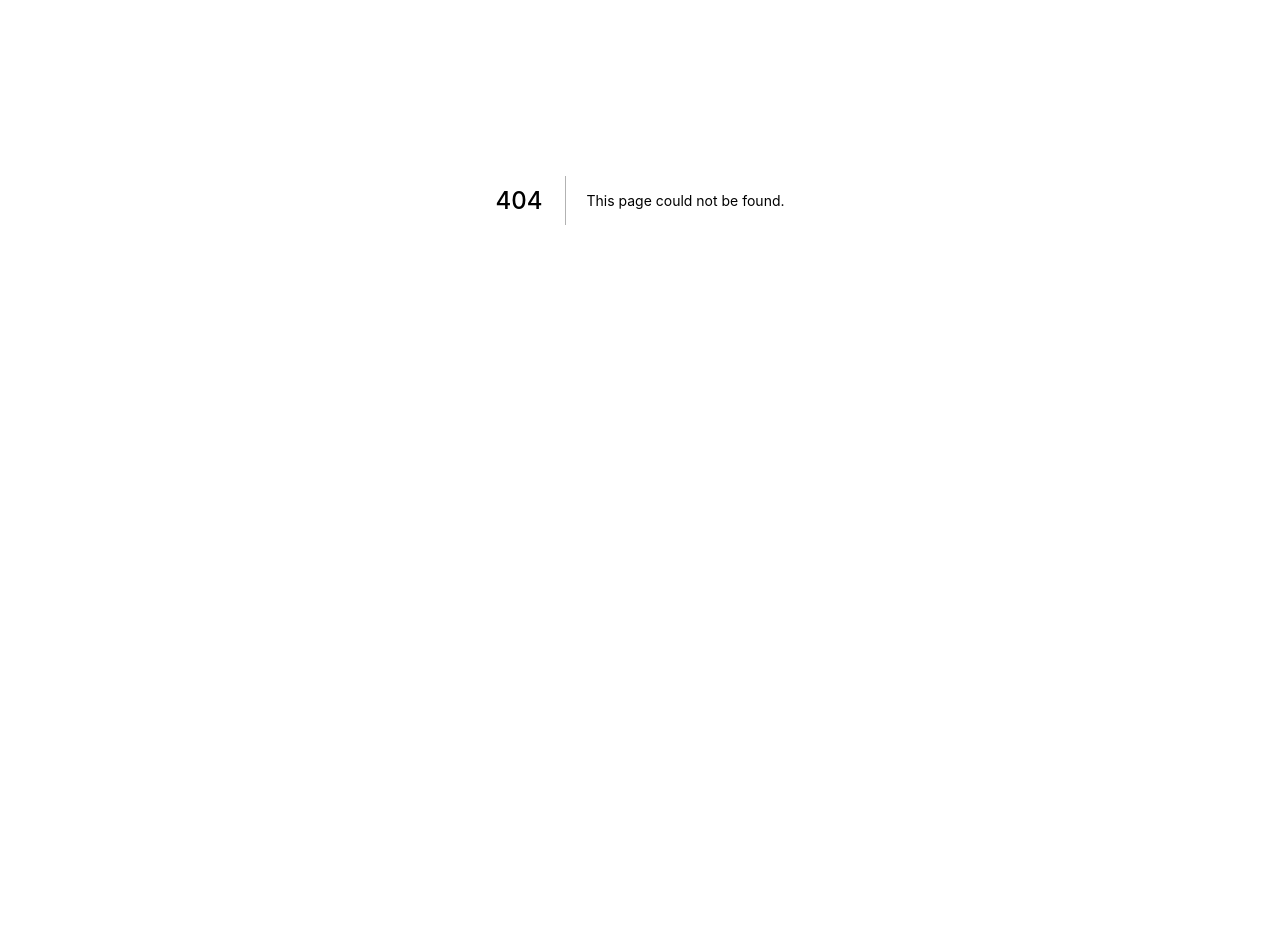
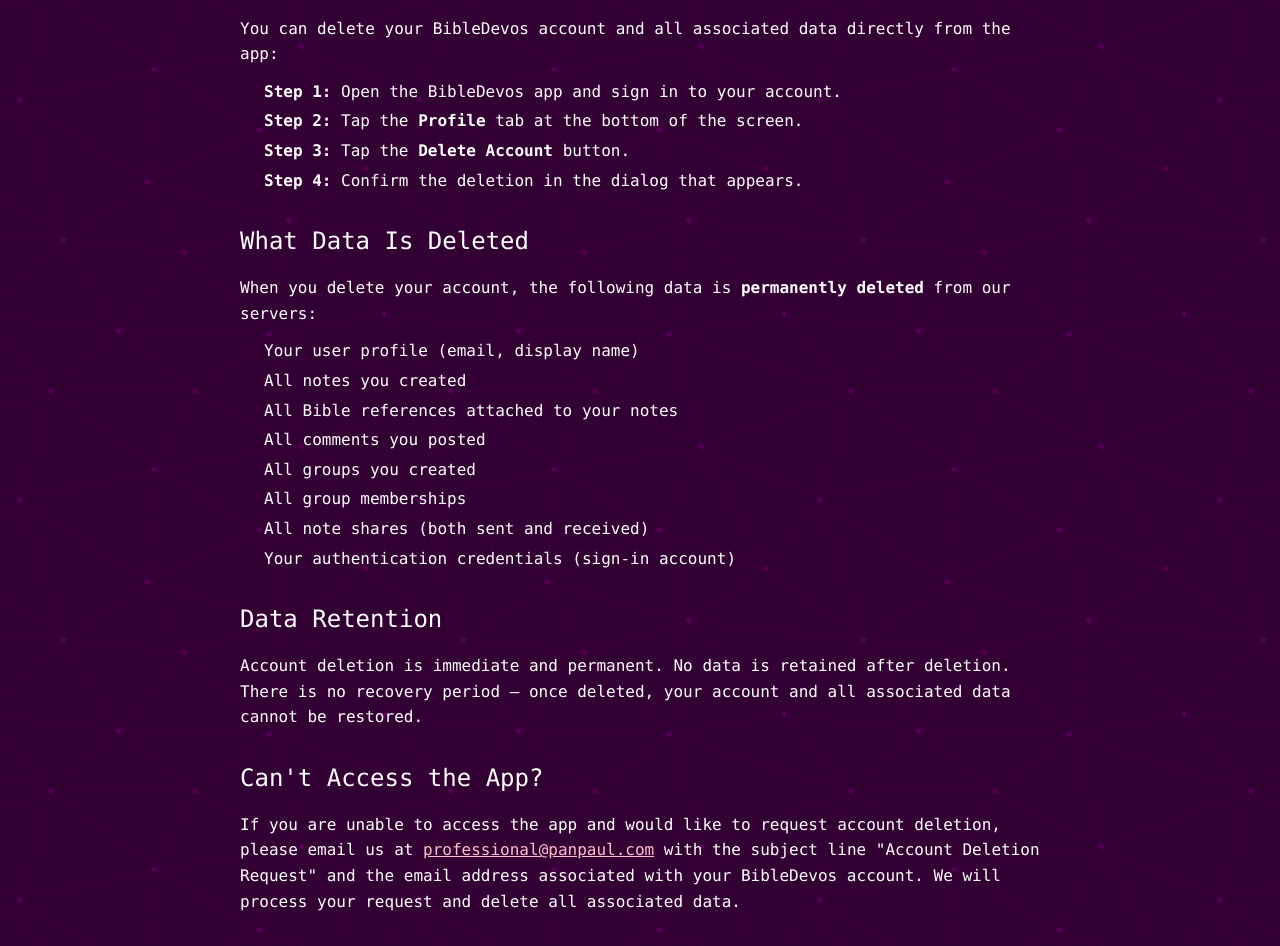
Before and after one commit to paulpan05/personal-website-minified, a Next.js app: page /privacy/bibledevos-account-deletion in a window 1280 px wide. Before the commit this address had no page. Shown: the part 200-1146 px from the top of the page. Before the commit the page ends 800 px from the top, so only its background shows below. Built offline with nearby package versions, Linux system fonts and the light colour scheme.

Commit message:
Added account deletion page

```diff
--- /dev/null
+++ b/pages/privacy/bibledevos-account-deletion.tsx
@@ -0,0 +1,70 @@
+import type { NextPage } from 'next'
+import Head from 'next/head'
+import styles from './bibledevos.module.scss'
+
+const AccountDeletion: NextPage = () => {
+  return (
+    <>
+      <Head>
+        <title>Account Deletion - BibleDevos</title>
+        <link rel='icon' type='image/x-icon' href='/favicon.ico' />
+        <link rel='icon' type='image/png' sizes='16x16' href='/favicon-16x16.png' />
+        <link rel='icon' type='image/png' sizes='32x32' href='/favicon-32x32.png' />
+        <link rel='apple-touch-icon' href='/apple-touch-icon.png' />
+        <link rel='manifest' href='/manifest.json' />
+      </Head>
+      <div className={styles.container}>
+        <div className={styles.content}>
+          <h1>Account Deletion</h1>
+          <p><b>BibleDevos</b> by Paul Pan</p>
+
+          <h2>How to Delete Your Account</h2>
+          <p>
+            You can delete your BibleDevos account and all associated data directly from the app:
+          </p>
+          <ul>
+            <li><b>Step 1:</b> Open the BibleDevos app and sign in to your account.</li>
+            <li><b>Step 2:</b> Tap the <b>Profile</b> tab at the bottom of the screen.</li>
+            <li><b>Step 3:</b> Tap the <b>Delete Account</b> button.</li>
+            <li><b>Step 4:</b> Confirm the deletion in the dialog that appears.</li>
+          </ul>
+
+          <h2>What Data Is Deleted</h2>
+          <p>
+            When you delete your account, the following data is <b>permanently deleted</b> from
+            our servers:
+          </p>
+          <ul>
+            <li>Your user profile (email, display name)</li>
+            <li>All notes you created</li>
+            <li>All Bible references attached to your notes</li>
+            <li>All comments you posted</li>
+            <li>All groups you created</li>
+            <li>All group memberships</li>
+            <li>All note shares (both sent and received)</li>
+            <li>Your authentication credentials (sign-in account)</li>
+          </ul>
+
+          <h2>Data Retention</h2>
+          <p>
+            Account deletion is immediate and permanent. No data is retained after deletion.
+            There is no recovery period — once deleted, your account and all associated data
+            cannot be restored.
+          </p>
+
+          <h2>Can&apos;t Access the App?</h2>
+          <p>
+            If you are unable to access the app and would like to request account deletion,
+            please email us at{' '}
+            <a href='mailto:professional@panpaul.com'>professional@panpaul.com</a>{' '}
+            with the subject line &quot;Account Deletion Request&quot; and the email address
+            associated with your BibleDevos account. We will process your request and delete
+            all associated data.
+          </p>
+        </div>
+      </div>
+    </>
+  )
+}
+
+export default AccountDeletion
--- a/pages/privacy/bibledevos.tsx
+++ b/pages/privacy/bibledevos.tsx
@@ -1,6 +1,5 @@
 import type { NextPage } from 'next'
 import Head from 'next/head'
-import Link from 'next/link'
 import styles from './bibledevos.module.scss'
 
 const Privacy: NextPage = () => {
@@ -92,10 +91,6 @@
             If you have questions about this privacy policy, contact us at{' '}
             <a href='mailto:professional@panpaul.com'>professional@panpaul.com</a>.
           </p>
-
-          <div className={styles.backLink}>
-            <Link href='/'>&#8592; Back to home</Link>
-          </div>
         </div>
       </div>
     </>
```
